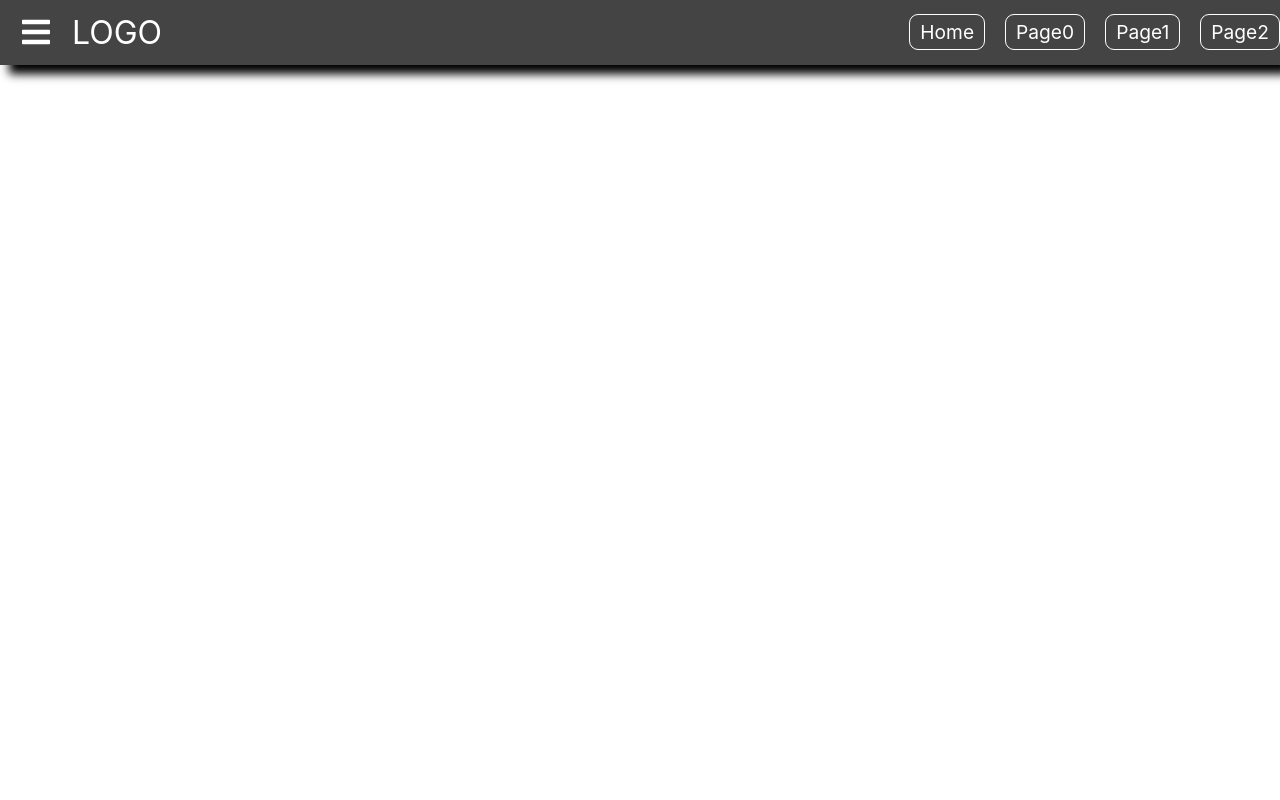
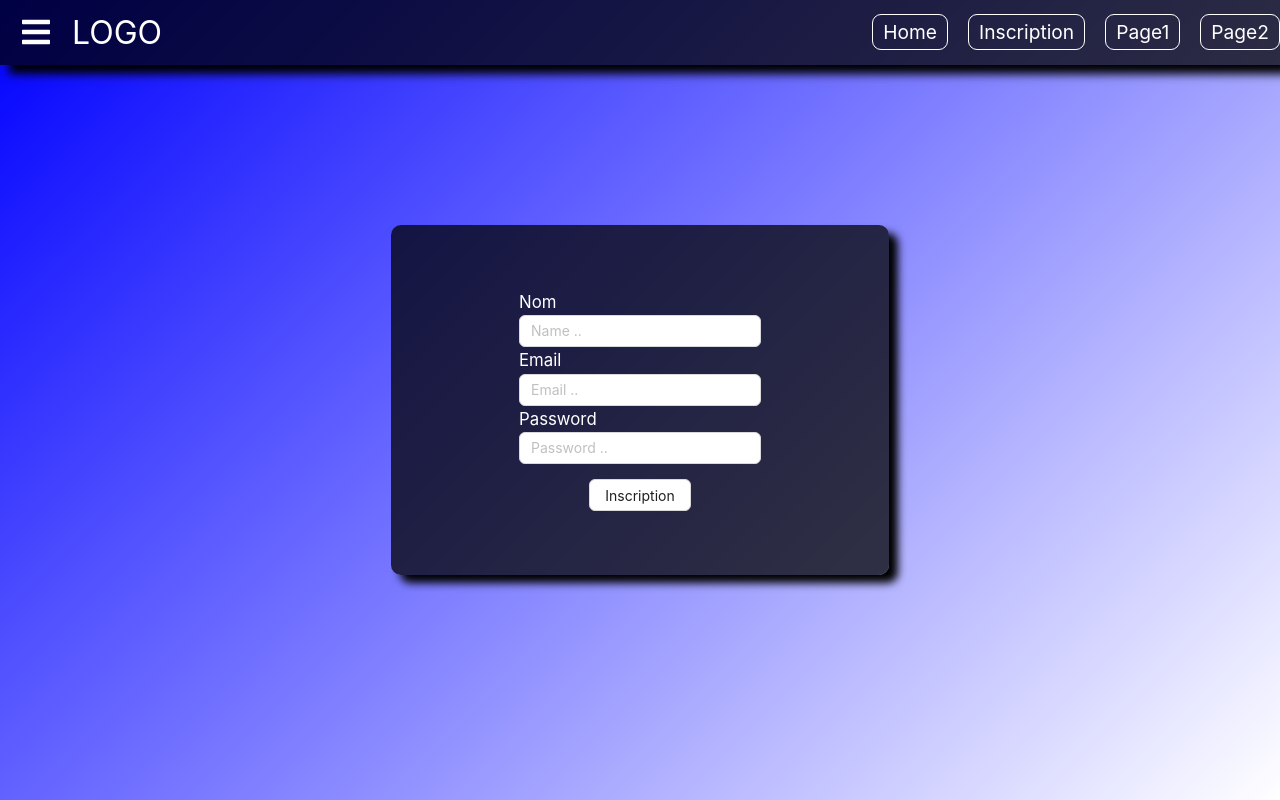
Before and after one commit to AlfMeodel/XP, a React (Create React App) app in the folder xp1/: page /inscription in a window 1280 px wide. Built offline with nearby package versions, Linux system fonts and the light colour scheme.

Commit message:
ajout sans imporitances

```diff
--- a/xp1/src/App.tsx
+++ b/xp1/src/App.tsx
@@ -3,6 +3,7 @@ import './App.css';
 import { BrowserRouter as Router, Routes, Route } from 'react-router-dom'
 import Home from './pages/Home';
 import Navigation from './components/navigation/Navigation';
+import Inscription from './pages/Inscription';
 
 function App() {
   return (
@@ -11,6 +12,7 @@ function App() {
         <Navigation />
         <Routes>
           <Route path='/' element={<Home />} />
+          <Route path='/inscription' element={<Inscription />} />
         </Routes>
       </Router>
 
--- a/xp1/src/components/navigation/Navlinks.ts
+++ b/xp1/src/components/navigation/Navlinks.ts
@@ -9,8 +9,8 @@ export let routes: Routes[] = [
         name: "Home"
     },
     {
-        path: "/page0",
-        name: "Page0"
+        path: "/inscription",
+        name: "Inscription"
     },
     {
         path: "/page1",
--- /dev/null
+++ b/xp1/src/pages/Inscription.tsx
@@ -0,0 +1,106 @@
+import { Button, Form, Input } from 'antd'
+import React from 'react'
+import { useNavigate } from 'react-router-dom'
+import styled from 'styled-components'
+import { Values } from '../components/firebase/Users'
+
+const Inscription = () => {
+
+    let navigate = useNavigate()
+
+    let onFinish = async (values: unknown) => {
+        try {
+            let valuesProps = values as Values
+
+        } catch (error) {
+
+        }
+    }
+
+    return (
+        <Backy>
+            <Formulaire>
+                <AForm>
+                    <FormSection>
+                        <FormTitle>
+                            Nom
+                        </FormTitle>
+
+                        <AFormItem label="name" name="name" noStyle>
+                            <AInput placeholder='Name ..' />
+                        </AFormItem>
+                    </FormSection>
+
+                    <FormSection>
+                        <FormTitle>
+                            Email
+                        </FormTitle>
+
+                        <AFormItem label="email" name="email" noStyle>
+                            <AInput placeholder='Email ..' />
+                        </AFormItem>
+                    </FormSection>
+
+                    <FormSection>
+                        <FormTitle>
+                            Password
+                        </FormTitle>
+
+                        <AFormItem label="password" name="password" noStyle>
+                            <AInput placeholder='Password ..' />
+                        </AFormItem>
+                    </FormSection>
+
+                    <ASubmitBtn htmlType='submit'>
+                        Inscription
+                    </ASubmitBtn>
+
+                </AForm>
+            </Formulaire>
+        </Backy>
+    )
+}
+
+export default Inscription
+
+//ANTD MEF
+
+let FormSection = styled.div``
+
+let FormTitle = styled.div`
+color: white;
+font-size: 1.2em;
+display: flex;
+justify-content: flex-start;
+align-items: center;
+`
+
+//ANTD MECA
+
+let AForm = styled(Form)``
+
+let AFormItem = styled(Form.Item)``
+
+let AInput = styled(Input)``
+
+let ASubmitBtn = styled(Button)`
+margin-top: 15px;
+`
+
+let Backy = styled.div`
+background: linear-gradient(-45deg, white 0%, blue 100%);
+width: 100%;
+height: 100vh;
+display: flex;
+justify-content: center;
+align-items: center;
+`
+
+let Formulaire = styled.div`
+background-color: #000000bb;
+padding: 5% 10%;
+border-radius: 10px;
+font-size: 5.5em;
+color: white;
+box-shadow: 9px 8px 8px black;
+`
```
